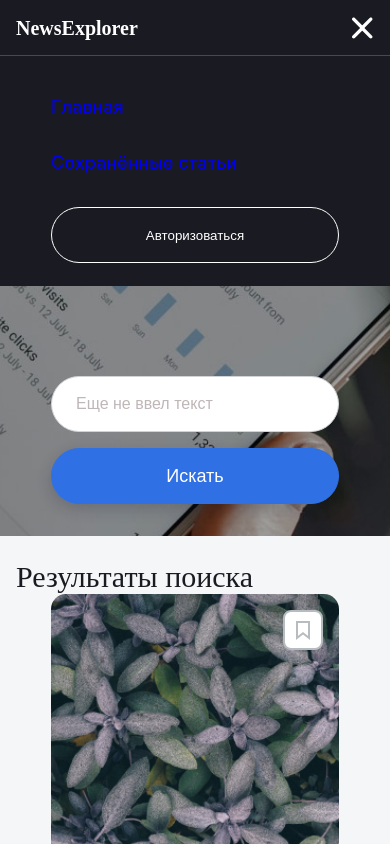
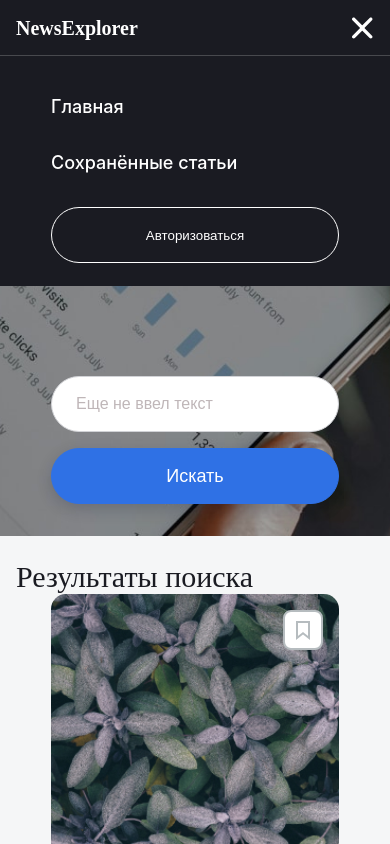
Before and after one commit to YudinArtem90/news-explorer-frontend, a React (Create React App) app: page / in a window 390 px wide. Both pictures are taken after a click on the button 362 px from the left and 28 px from the top of the page. Shown: the top 844 px of the page. Built offline with nearby package versions, Linux system fonts and the light colour scheme.

Commit message:
фикс меню

```diff
--- a/src/components/Header/Header.js
+++ b/src/components/Header/Header.js
@@ -28,7 +28,12 @@ function Header(props) {
     return (
       <div className={`header ${openMenu ? 'header_theme_black' : ''} ${savedNews ? 'header_saved-news_page' : 'header_main_page'}`}>
         <div className="header__left-container">
-            <h2 className={`header__text ${savedNews ? 'header__text_theme_black' : 'header__text_theme_white'}`}>NewsExplorer</h2>
+            {
+              openMenu ?
+                <h2 className={`header__text header__text_theme_white`}>NewsExplorer</h2>
+                :
+                <h2 className={`header__text ${savedNews ? 'header__text_theme_black' : 'header__text_theme_white'}`}>NewsExplorer</h2>
+            }
         </div>
         <div className="header__right-container">
 
--- a/src/components/Navigation/Navigation.js
+++ b/src/components/Navigation/Navigation.js
@@ -23,8 +23,8 @@ function Navigation({mainPage , openMenu, savedNews}) {
             {
                 openMenu ?
                     <ul className="header__menu-ul-mobile">
-                        <li className="header__menu-li"><Link to="/" className="header__menu-link">Главная</Link></li>
-                        <li className="header__menu-li"><Link to="/saved-news" className="header__menu-link">Сохранённые статьи</Link></li>
+                        <li className="header__menu-li"><Link to="/" className='header__menu-link header__menu-link_theme_white'>Главная</Link></li>
+                        <li className="header__menu-li"><Link to="/saved-news" className='header__menu-link header__menu-link_theme_white'>Сохранённые статьи</Link></li>
                     </ul> : null
             }
         </>
```
